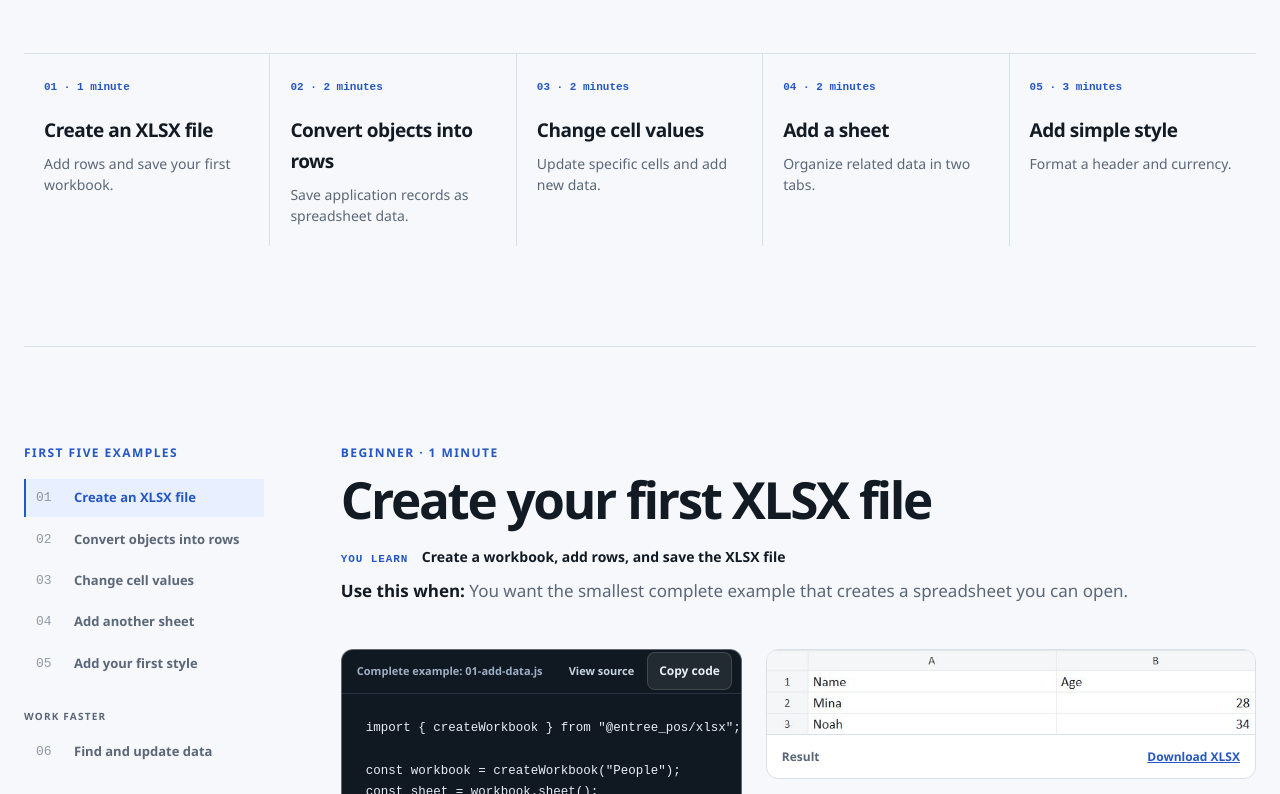
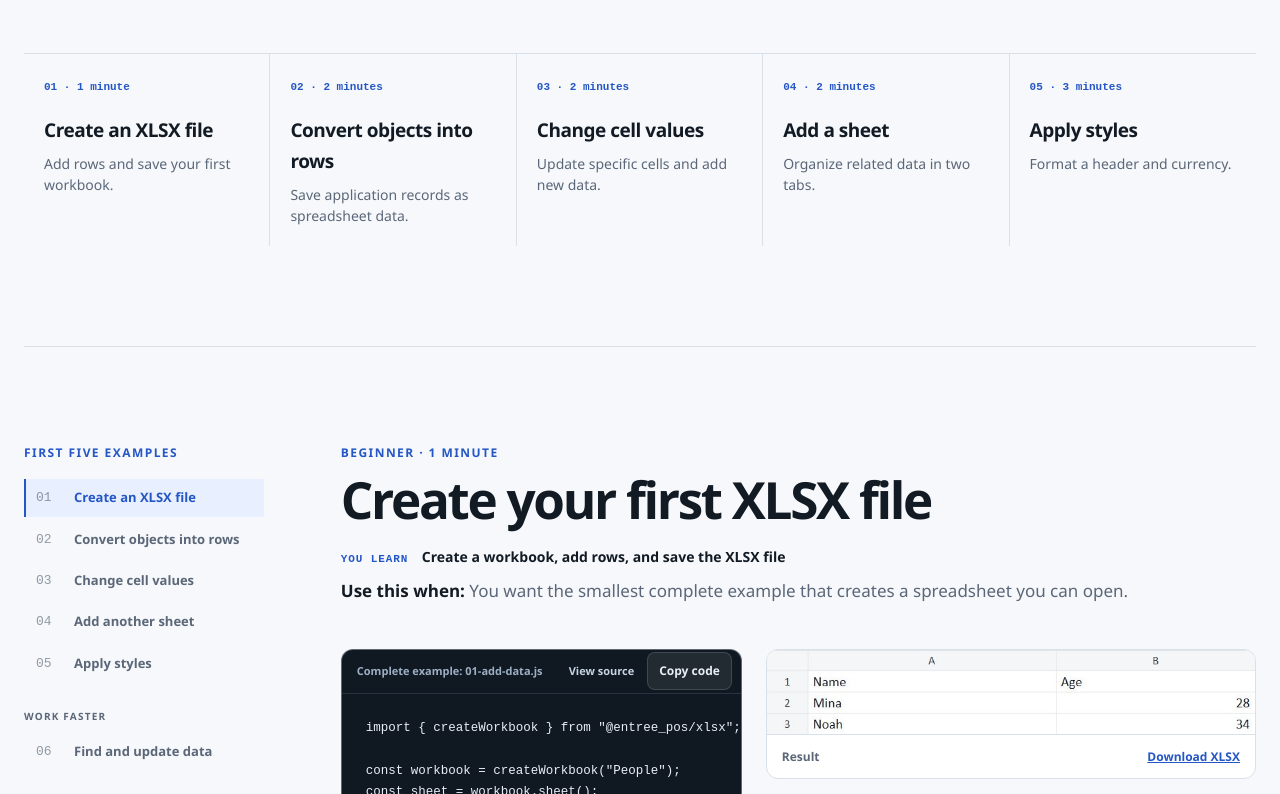
Before and after one commit to EntreePOS/entree-xlsx, a website: page site/index.html in a window 1280 px wide. Shown: the part 1226-2020 px from the top of the page. Drawn offline with Linux system fonts and the light colour scheme.

Commit message:
rename lesson five to apply styles

```diff
--- a/site/index.html
+++ b/site/index.html
@@ -59,7 +59,7 @@
         <li><a href="#lesson-2"><span>02 · 2 minutes</span><strong>Convert objects into rows</strong><small>Save application records as spreadsheet data.</small></a></li>
         <li><a href="#lesson-3"><span>03 · 2 minutes</span><strong>Change cell values</strong><small>Update specific cells and add new data.</small></a></li>
         <li><a href="#lesson-4"><span>04 · 2 minutes</span><strong>Add a sheet</strong><small>Organize related data in two tabs.</small></a></li>
-        <li><a href="#lesson-5"><span>05 · 3 minutes</span><strong>Add simple style</strong><small>Format a header and currency.</small></a></li>
+        <li><a href="#lesson-5"><span>05 · 3 minutes</span><strong>Apply styles</strong><small>Format a header and currency.</small></a></li>
       </ol>
     </section>
 
@@ -71,7 +71,7 @@
           <li><a href="#lesson-2"><span>02</span>Convert objects into rows</a></li>
           <li><a href="#lesson-3"><span>03</span>Change cell values</a></li>
           <li><a href="#lesson-4"><span>04</span>Add another sheet</a></li>
-          <li><a href="#lesson-5"><span>05</span>Add your first style</a></li>
+          <li><a href="#lesson-5"><span>05</span>Apply styles</a></li>
         </ol>
         <p class="contents-label contents-label-secondary">Work faster</p>
         <ol>
@@ -261,7 +261,7 @@ await workbook.save("04-multiple-sheets.xlsx");</code></pre>
           <header class="lesson-header">
             <div>
               <p class="difficulty">Beginner · 3 minutes</p>
-              <h2>Add your first style</h2>
+              <h2>Apply styles</h2>
               <p class="feature-name"><span>You learn</span> Style a header, format currency, and set column widths</p>
               <p class="use-case"><strong>Use this when:</strong> Your data exports correctly and you want one small visual improvement before learning a full style system.</p>
             </div>
```
